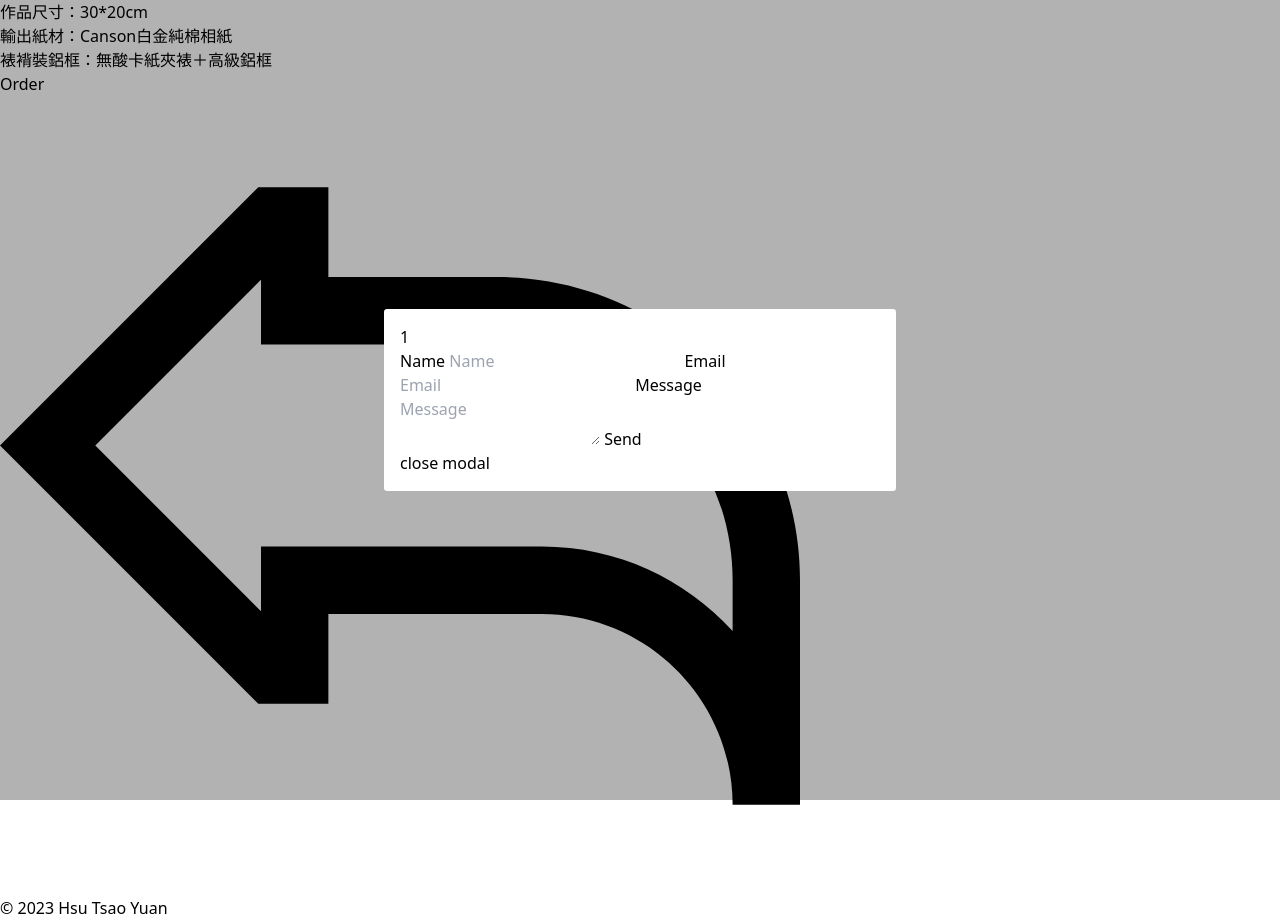
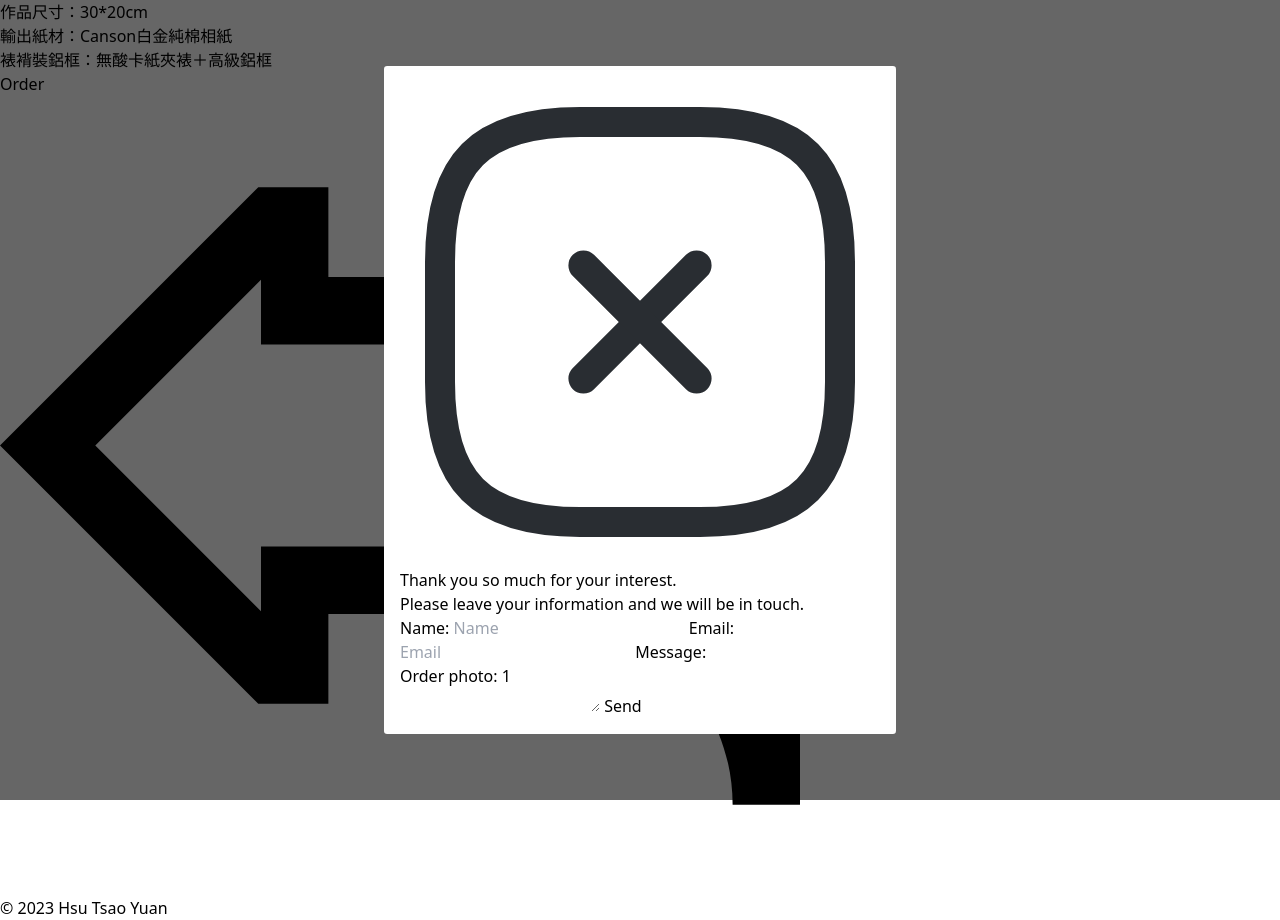
Before and after one commit to xllin0050/svelte-tasoyuan-photos, a SvelteKit app: page /1 in a window 1280 px wide. Both pictures are taken after a click on the button "Order". Built offline with nearby package versions, Linux system fonts and the light colour scheme.

Commit message:
fix: modal

```diff
--- a/src/routes/[slug]/+page.svelte
+++ b/src/routes/[slug]/+page.svelte
@@ -25,7 +25,7 @@
 		</a>
 	</div>
 </section>
-<p class="text-xs sm:text-base text-slate-600 p-4">&copy; {year} Hsu Tsao Yuan</p>
+<p class="text-xs text-slate-600 p-4">&copy; {year} Hsu Tsao Yuan</p>
 {#if showModal}
 	<Modal fileName={$page.params.slug} on:close={() => (showModal = false)} />
 {/if}
--- a/src/routes/[slug]/OrderForm.svelte
+++ b/src/routes/[slug]/OrderForm.svelte
@@ -6,6 +6,8 @@
 	const close = () => dispatch('close');
 
 	let modal: any;
+
+	let orderMessage = `Order photo: ${fileName}`;
 
 	const handle_keydown = (e: KeyboardEvent) => {
 		if (e.key === 'Escape') {
@@ -44,18 +46,33 @@
 <div class="modal-background" on:click={close} on:keydown={() => {}} />
 
 <div class="modal" role="dialog" aria-modal="true" bind:this={modal}>
-	{fileName}
-	<form action="https://submit-form.com/jzRHuHEv">
-		<label for="name">Name</label>
-		<input type="text" id="name" name="name" placeholder="Name" required />
-		<label for="email">Email</label>
-		<input type="email" id="email" name="email" placeholder="Email" required />
-		<label for="message">Message</label>
-		<textarea id="message" name="message" placeholder="Message" required />
-		<button type="submit">Send</button>
+	<button class="w-5 absolute right-4 transition-transform hover:scale-125" on:click={close}>
+		<img src="/close-square-svgrepo-com.svg" alt="" />
+	</button>
+
+	<p>Thank you so much for your interest.</p>
+	<p>Please leave your information and we will be in touch.</p>
+	<form class="py-4 flex flex-col" action="https://submit-form.com/jzRHuHEv">
+		<label for="name" class="border-b pb-2">
+			<span>Name:</span>
+			<input type="text" id="name" name="name" placeholder="Name" required />
+		</label>
+		<label for="email" class="border-b py-2">
+			<span>Email:</span>
+			<input type="email" id="email" name="email" placeholder="Email" required />
+		</label>
+		<label for="message" class="pt-2 flex flex-col">
+			<span>Message:</span>
+			<textarea
+				id="message"
+				name="message"
+				placeholder="message"
+				bind:value={orderMessage}
+				class="border mt-2"
+			/>
+		</label>
+		<button type="submit" class="mt-4 transition hover:text-orange-400">Send</button>
 	</form>
-
-	<button on:click={close}>close modal</button>
 </div>
 
 <style>
@@ -65,7 +82,7 @@
 		left: 0;
 		width: 100%;
 		height: 100%;
-		background: rgba(0, 0, 0, 0.3);
+		background: rgba(0, 0, 0, 0.6);
 	}
 
 	.modal {
```
Also changed, not shown: static/close-square-svgrepo-com.svg (added).
